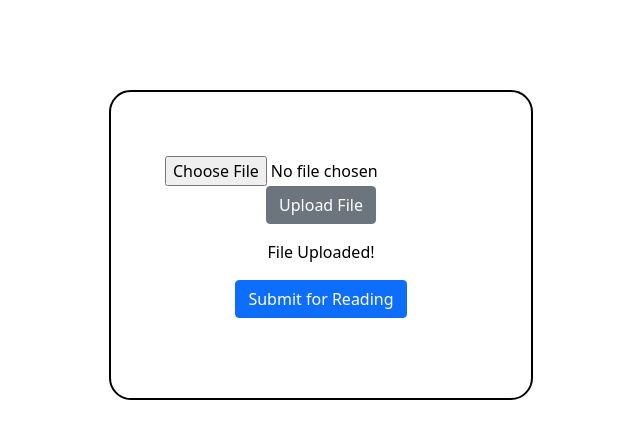
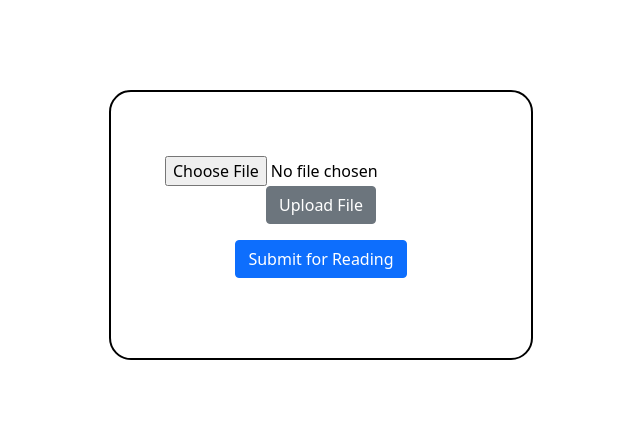
Before and after one commit to JohnLun/ImLiterate, a Django app: page /upload/ in a window 1280 px wide. Shown: the part 290-729 px from the top of the page, without its empty margins (383-1023 px from the left). Run offline with Django 4.2, Linux system fonts and the light colour scheme; a user stored in the database is signed in.

Commit message:
Update upload.html

```diff
--- a/reader/templates/upload.html
+++ b/reader/templates/upload.html
@@ -14,7 +14,6 @@
                 <button type="submit" class="btn btn-secondary">Upload File</button>
             </form>
 
-            <p>File Uploaded!</p>
             <form action="{% url 'viewer' %}">
                 {% csrf_token %}
                 <button type="submit" class="btn btn-primary">Submit for Reading</button>
```
